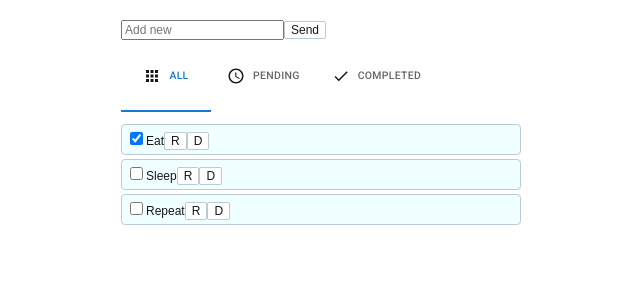
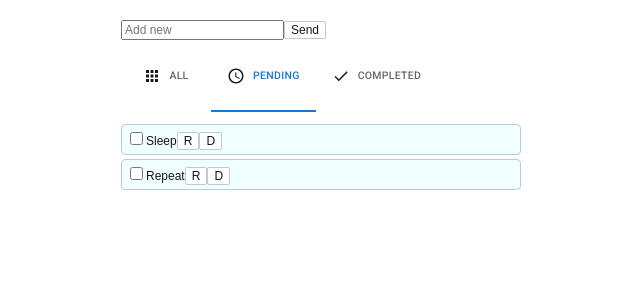
Before and after one commit to FightM9/react-mui-todo, a React (Create React App) app: page / in a window 1280 px wide. Shown: the top 300 px of the page, without its empty margins (319-959 px from the left). Built offline with nearby package versions, Linux system fonts and the light colour scheme.

Commit message:
Add Todo Context

```diff
--- a/src/TodoApp.js
+++ b/src/TodoApp.js
@@ -4,10 +4,11 @@ import { openModalInput } from "./components/modal";
 import TodoList from "./components/TodoList";
 import FakeData from "./utils/fakeData";
 import TodoTabs from "./components/TodoTabs";
+import { Context } from "./utils/context";
 
 export default function TodoApp() {
   const [todos, setTodos] = useState(FakeData);
-  const [tab, setTab] = useState(0);
+  const [tab, setTab] = useState(1);
 
   const createNewTodo = (title) => {
     return {
@@ -17,11 +18,14 @@ export default function TodoApp() {
     };
   };
 
-  const getActiveTodoList = function() {
+  const getActiveTodoList = function () {
     switch (tab) {
-      case 1: return todos.filter((todo) => todo.complete === false);
-      case 2: return todos.filter((todo) => todo.complete === true);
-      default: return todos;
+      case 1:
+        return todos.filter((todo) => todo.complete === false);
+      case 2:
+        return todos.filter((todo) => todo.complete === true);
+      default:
+        return todos;
     }
   };
   const getTodoById = (id) => todos.find((todo) => todo.id === id);
@@ -43,25 +47,26 @@ export default function TodoApp() {
   const removeTodo = (id) => setTodos(todos.filter((todo) => todo.id !== id));
 
   const toggleTodo = (id) => {
-
     setTodos(
       todos.map((todo) =>
         todo.id === id ? { ...todo, complete: !todo.complete } : { ...todo }
       )
-    )
+    );
     console.log(todos);
   };
 
   return (
+    <Context.Provider value={{editTodo, removeTodo, toggleTodo}}>
       <div>
         <Form addTodo={addTodo} />
         <TodoTabs value={tab} setValue={setTab} />
         <TodoList
           // Object with functions for update TodoApp
-        Todo={{ editTodo, removeTodo, toggleTodo }}
+          // Todo={{ editTodo, removeTodo, toggleTodo }}
           // Array of TodoApp item
           todos={getActiveTodoList()}
         />
       </div>
+    </Context.Provider>
   );
 }
--- a/src/components/TodoList.js
+++ b/src/components/TodoList.js
@@ -7,7 +7,7 @@ export default function TodoList({ Todo, todos }) {
       {todos &&
         todos.map((todo) => (
           <TodoItem
-            Todo={Todo}
+            // Todo={Todo}
             key={todo.id}
             id={todo.id}
             title={todo.title}
--- a/src/components/TodoListItem.js
+++ b/src/components/TodoListItem.js
@@ -1,24 +1,19 @@
-import React, { useState } from "react";
+import React, { useContext, useState } from "react";
+import { Context } from "../utils/context";
 
-export default function TodoItem({ Todo, id, title, complete}) {
-  const [completeStatus, setCompete] = useState(complete)
-
-  const onClickCheckbox = (evt) => {
-     console.log(evt.target.checked)
-     setCompete(!complete)
-     Todo.toggleTodo(id);
-  }
+export default function TodoItem({id, title, complete}) {
+  const {editTodo, removeTodo, toggleTodo} = useContext(Context);
 
   return (
     <li>
       <label>
-        <input onClick={onClickCheckbox} type="checkbox" defaultChecked={completeStatus}/>
+        <input onChange={() => toggleTodo(id)} type="checkbox" checked={complete}/>
         <span></span>
         {title}
       </label>
       <span>
-        <button onClick={() => Todo.editTodo(id)}>R</button>
-        <button onClick={() => Todo.removeTodo(id)}>D</button>
+        <button onClick={() => editTodo(id)}>R</button>
+        <button onClick={() => removeTodo(id)}>D</button>
       </span>
     </li>
   );
--- /dev/null
+++ b/src/utils/context.js
@@ -0,0 +1,3 @@
+import React from "react"
+
+export const Context = React.createContext()
```
Also changed, not shown: src/utils/reduser.js (+19 -17 lines). Lines whose indentation alone changed are shown as unchanged.
